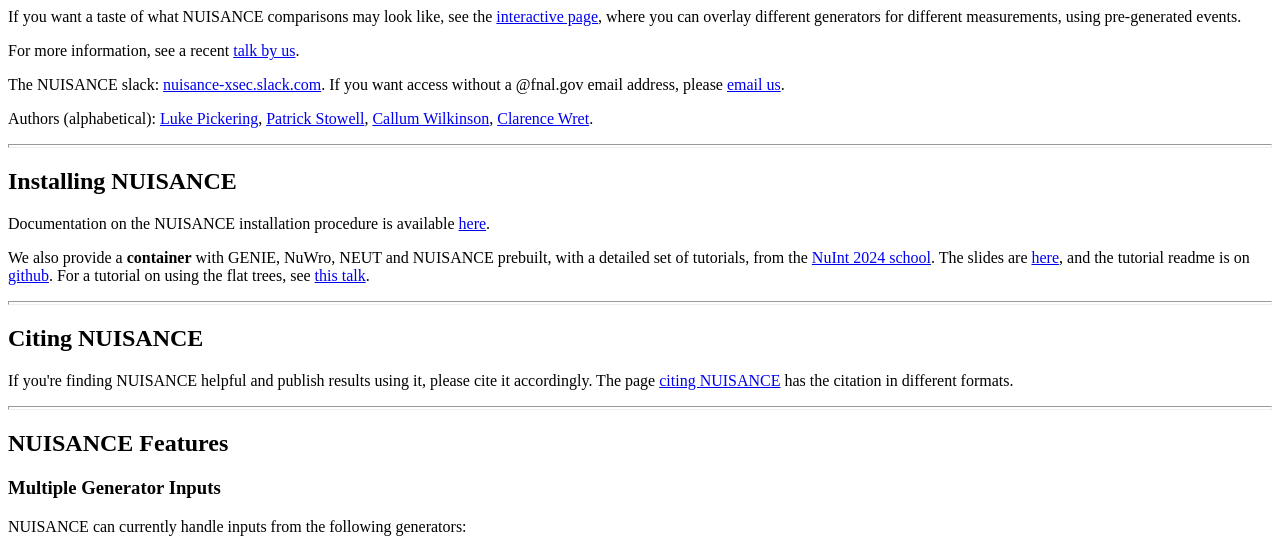
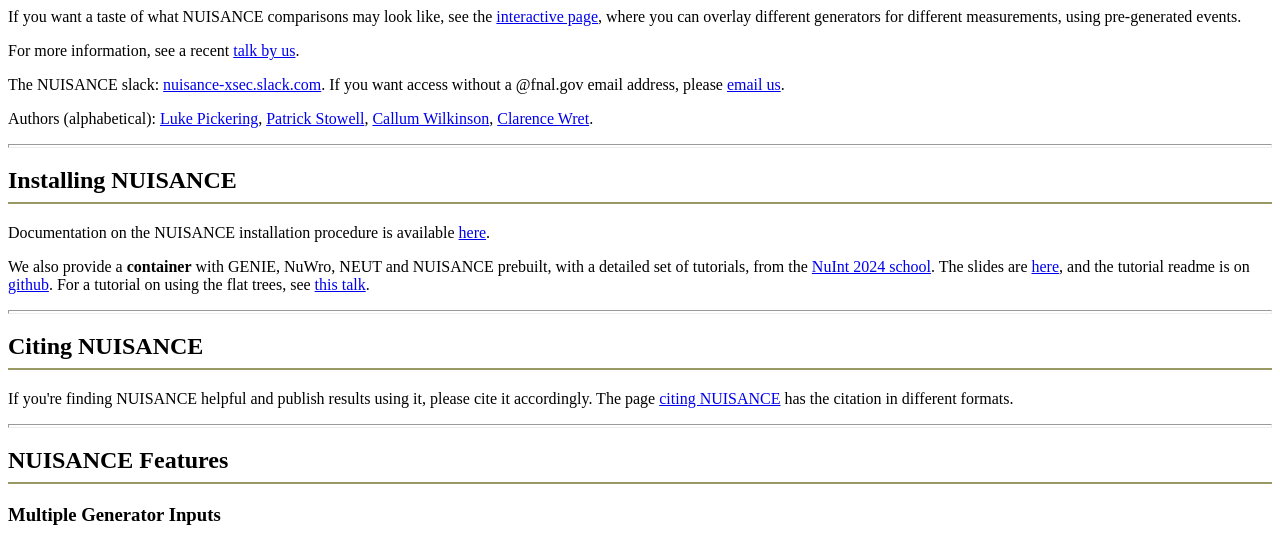
Before and after one commit to NUISANCEMC/website, a plain HTML site: page index.html in a window 1280 px wide. Shown: the part 230-772 px from the top of the page. Drawn offline with Linux system fonts and the light colour scheme.

Commit message:
Add h2 style after hepforge changes

```diff
--- a/nuisance.css
+++ b/nuisance.css
@@ -79,6 +79,14 @@ span.code {
 /* Change the hr */
 hr.vis {
   height: 2px;
+}
+
+h2 {
+  line-height: 24px;
+  font-weight: bold;
+  padding-bottom: 10px;
+  border-bottom: 2px solid #996;
+  color: #000 !important;
 }
 
 hr {
```
Lines whose indentation alone changed are shown as unchanged.
